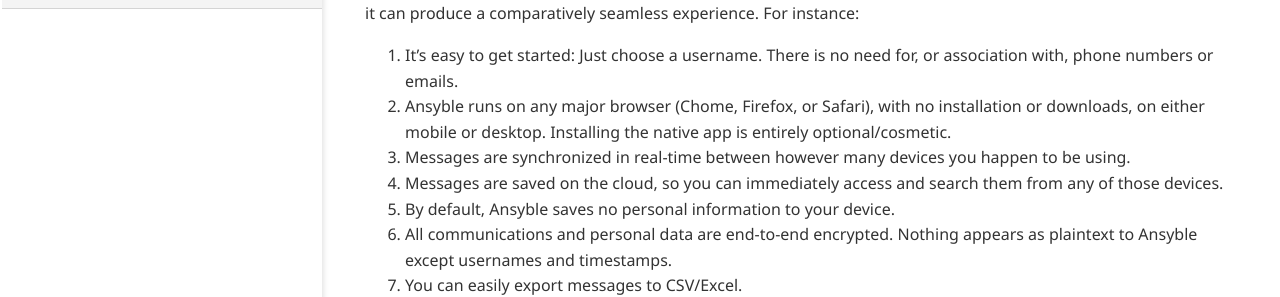
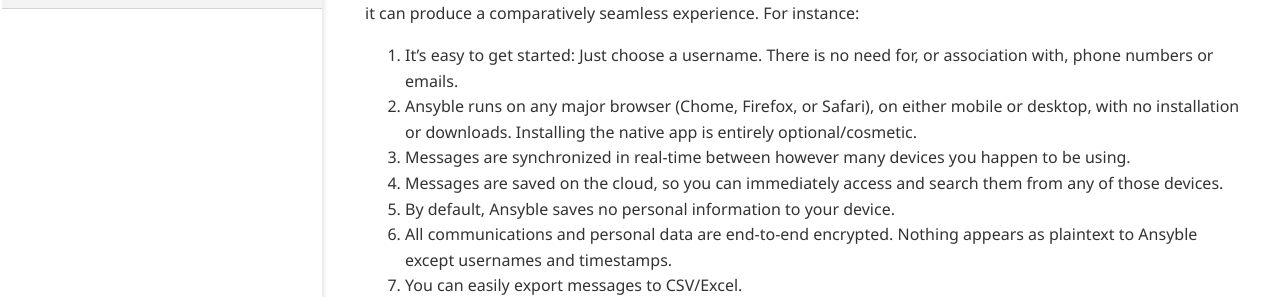
Before and after one commit to ansyblenetwork/ansybleblog, a Jekyll site: the page built from _posts/2021-03-09-about-and-faq.md, in a window 1280 px wide and 900 px high. Shown: the part 149-446 px from the top of the window. Built offline with Jekyll 4.4.1, drawn with Linux system fonts in a browser that asks for light colours.

```diff
--- a/_posts/2021-03-09-about-and-faq.md
+++ b/_posts/2021-03-09-about-and-faq.md
@@ -5,7 +5,7 @@ title: "About and FAQ"
 Ansyble is an app for online conversations. Unlike most other chat apps, it is built on the open web. This means that it can produce a comparatively seamless experience. For instance:
 
 1. It's easy to get started: Just choose a username. There is no need for, or association with, phone numbers or emails.
-2. Ansyble runs on any major browser (Chome, Firefox, or Safari), with no installation or downloads, on either mobile or desktop. Installing the native app is entirely optional/cosmetic.
+2. Ansyble runs on any major browser (Chome, Firefox, or Safari), on either mobile or desktop, with no installation or downloads. Installing the native app is entirely optional/cosmetic.
 3. Messages are synchronized in real-time between however many devices you happen to be using.
 4. Messages are saved on the cloud, so you can immediately access and search them from any of those devices.
 5. By default, Ansyble saves no personal information to your device.
```
